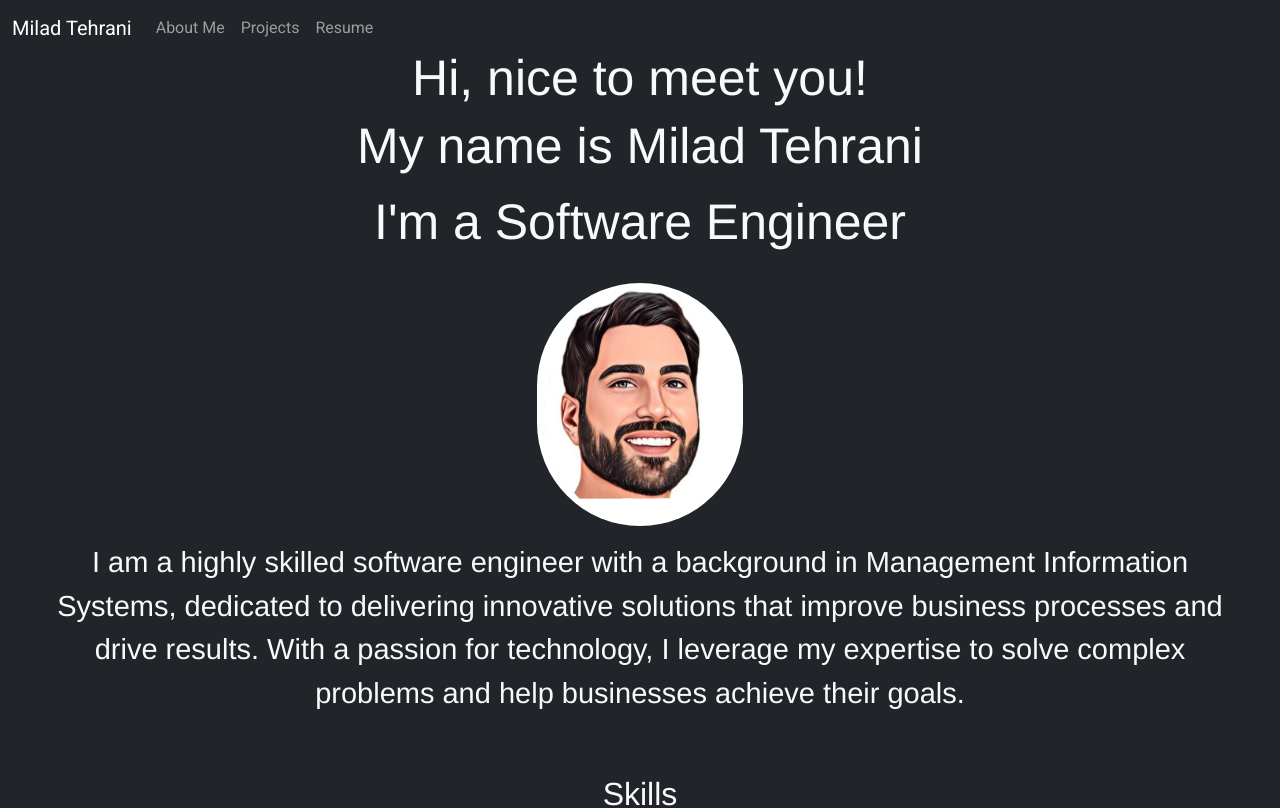
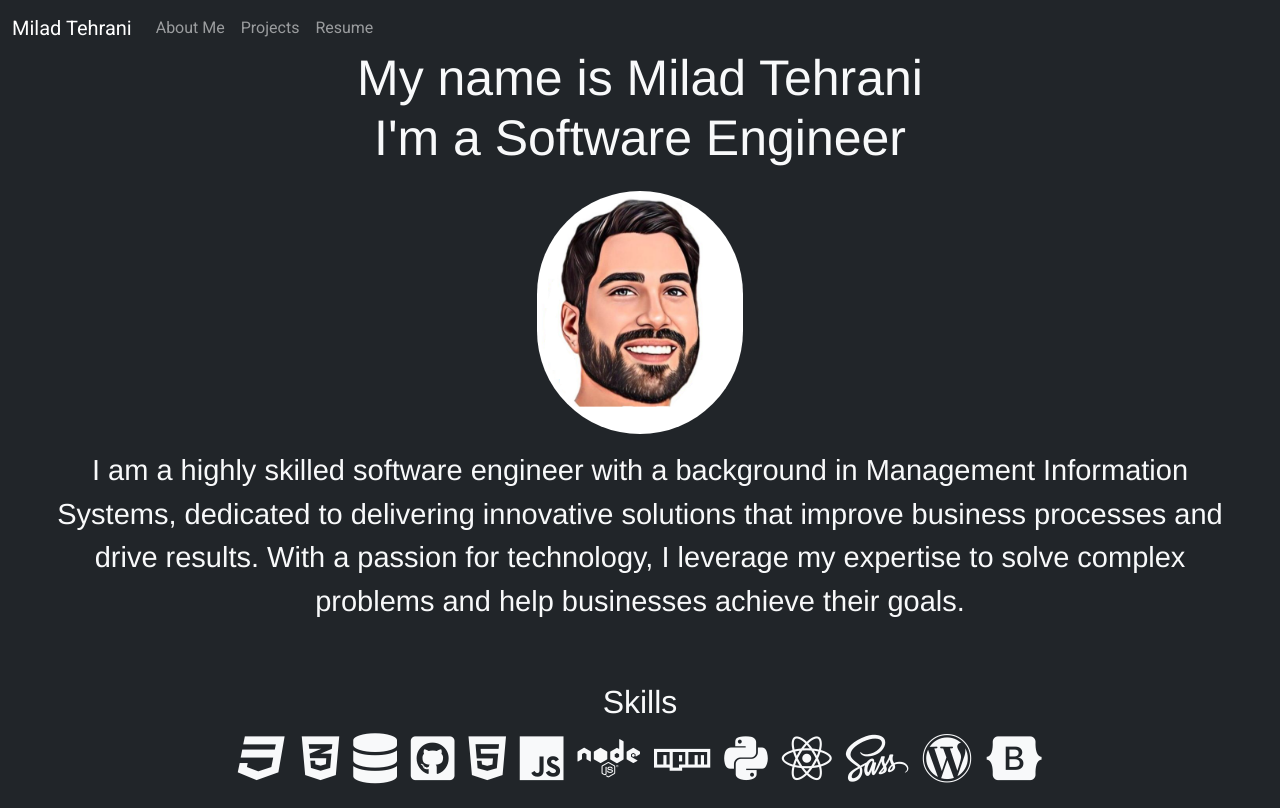
Before and after one commit to tehranimilad/Portfolio.v3, a React (Create React App) app in the folder frontend/: page / in a window 1280 px wide. Shown: the top 808 px of the page. Built offline with nearby package versions, Linux system fonts and the light colour scheme.

Commit message:
adding animation for home page

```diff
--- a/frontend/src/pages/HomePage/index.js
+++ b/frontend/src/pages/HomePage/index.js
@@ -9,9 +9,18 @@ return (
   <div className="homePageDiv">
    <div className="homeHeader">
     <div className='p-5 text-center bg-dark text-light'>
-    <h1 className='mb-6'>Hi, nice to meet you!</h1>
+    <h1 class="ml1">
+  <span class="text-wrapper">
+    <span class="line line1"></span>
+    <span class="letters">My name is Milad Tehrani</span>
+    <br />
+    <span class="letters">I'm a Software Engineer</span>
+    <span class="line line2"></span>
+  </span>
+</h1>
+    {/* <h1 className='mb-6'>Hi, nice to meet you!</h1>
     <h1 className='mb-3'>My name is Milad Tehrani</h1>
-    <h1 className='mb-3'>I'm a Software Engineer</h1>
+    <h1 className='mb-3'>I'm a Software Engineer</h1> */}
     <div class="text-center">
         <MDBCardImage position='top' className="avatar" src={headshot}></MDBCardImage>
           <MDBCardBody className="aboutDescription">
```
